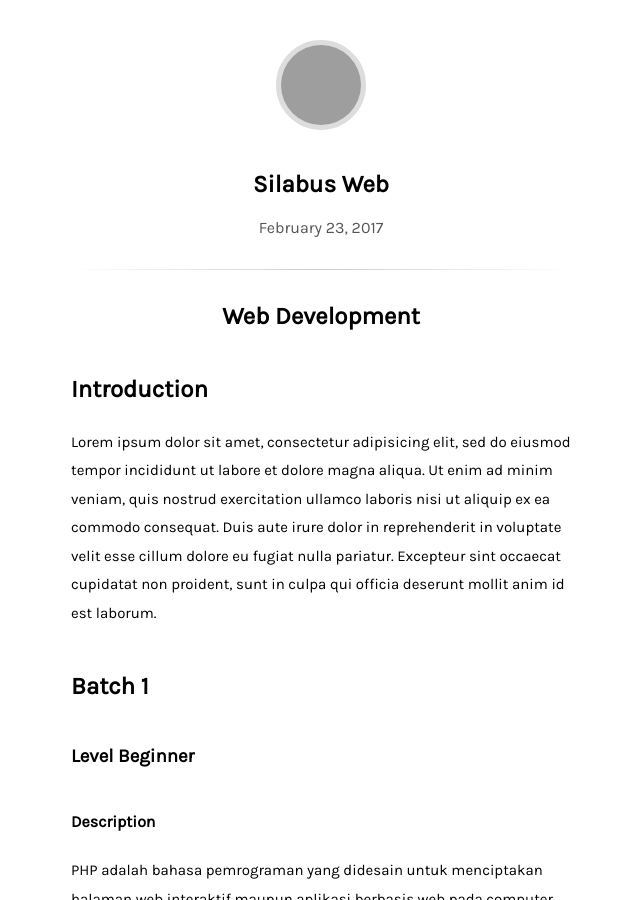
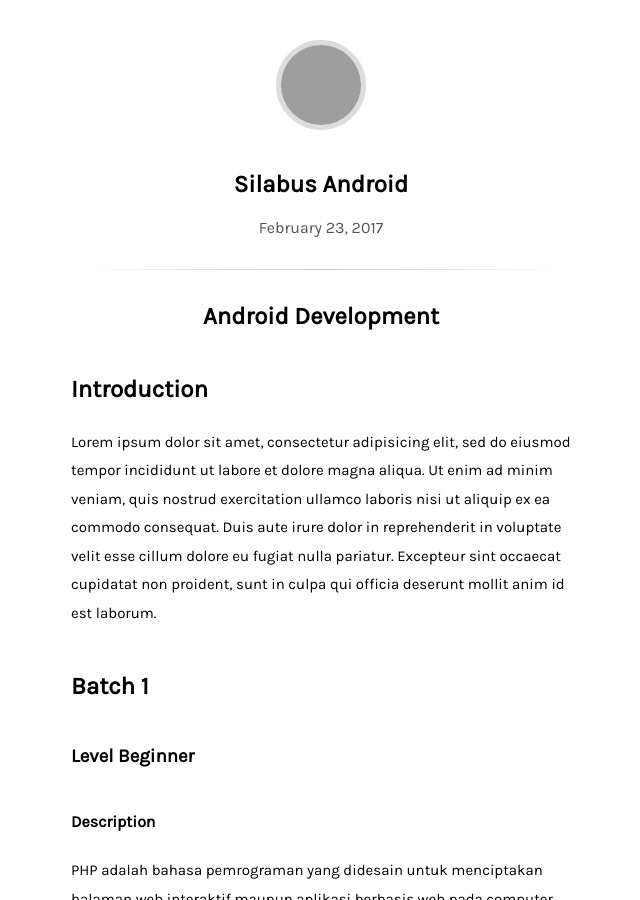
Before and after one commit to abraincode/abraincode.github.io, a Jekyll site: the page built from _posts/2017-02-23-silabus-android.md, in a window 1280 px wide and 900 px high, cut to the strip 0-900 px from the top of the window. Shown: the whole strip, without its empty margins (319-959 px from the left). Built offline with Jekyll 4.4.1, drawn with Linux system fonts in a browser that asks for light colours; grey boxes are pictures that could not be loaded.

Commit message:
ganti judul

```diff
--- a/_posts/2017-02-23-silabus-android.md
+++ b/_posts/2017-02-23-silabus-android.md
@@ -1,9 +1,9 @@
 ---
-title: Silabus Web
+title: Silabus Android
 updated: 2017-02-23 08:07
 ---
 
-<h1 style="text-align: center;"> Web Development </h1>
+<h1 style="text-align: center;"> Android Development </h1>
 
 ## Introduction
 
```
